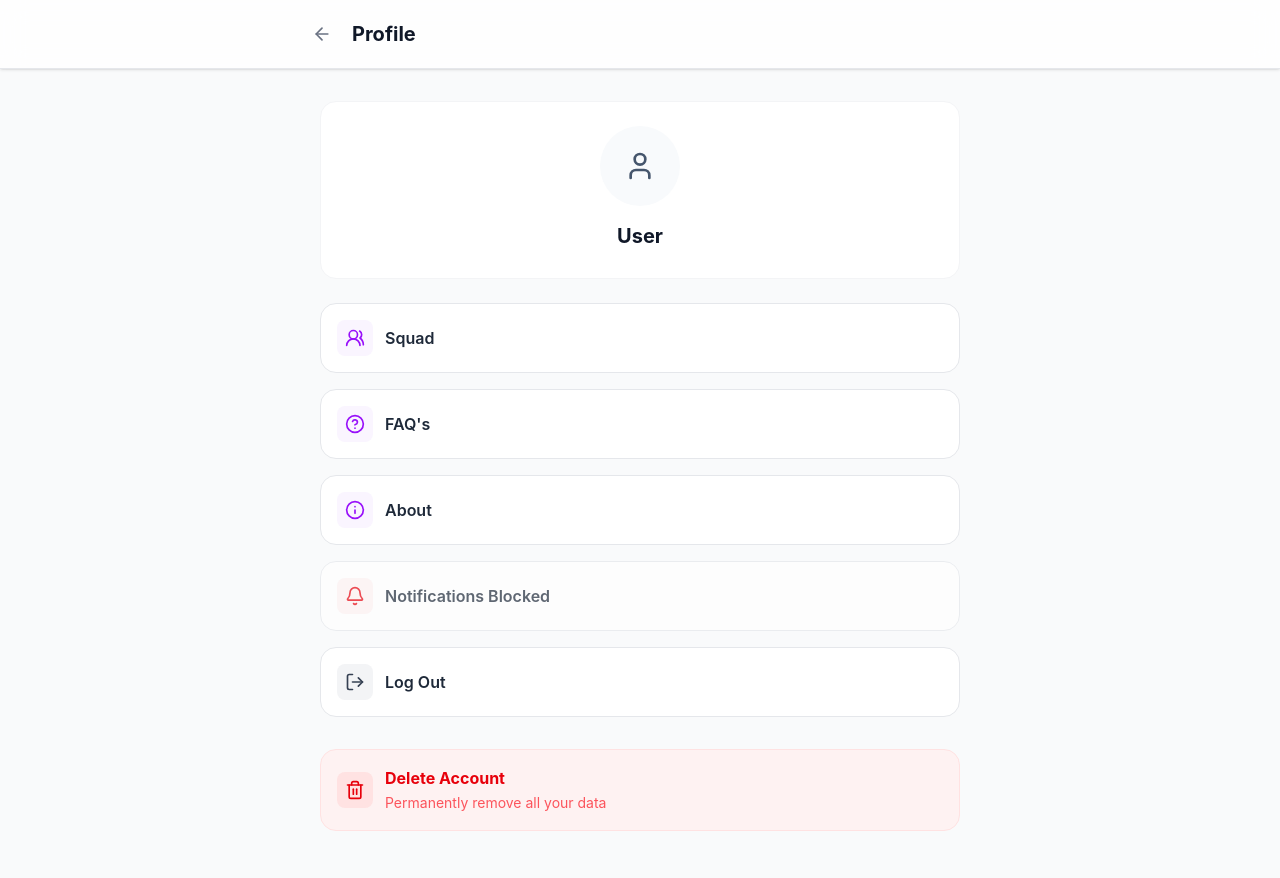
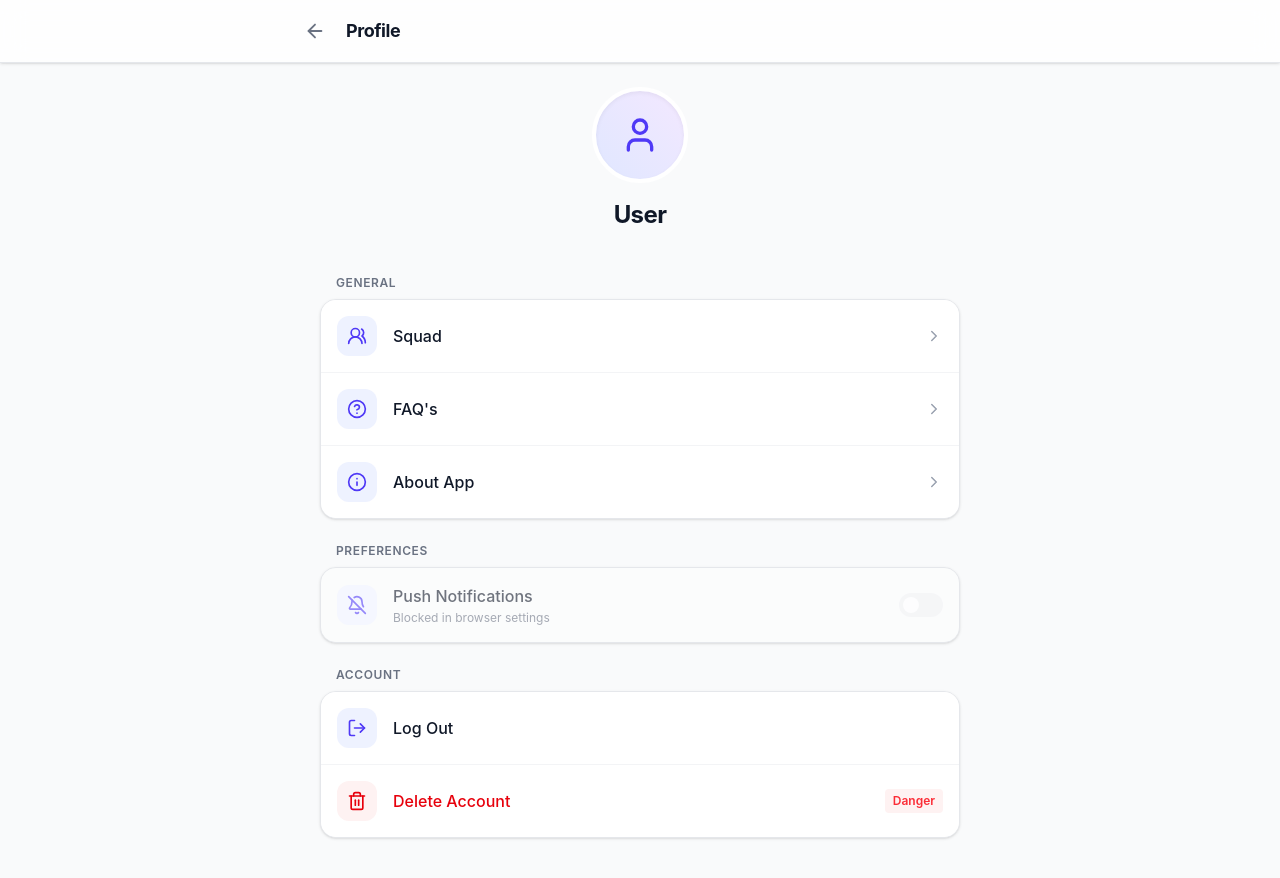
Before and after one commit to rickypanu/Remind.me, a React (Vite) app in the folder client/: page /profile in a window 1280 px wide. Shown: the top 878 px of the page. Built offline with nearby package versions, Linux system fonts and the light colour scheme; no server answers; sample sign-in values are in the browser's storage.

Commit message:
update profile page

```diff
--- a/client/src/pages/user/profile.jsx
+++ b/client/src/pages/user/profile.jsx
@@ -12,6 +12,8 @@ import {
   Info,
   HelpCircle,
   Users2,
+  ChevronRight,
+  BellOff
 } from "lucide-react";
 import api from "../../utils/api";
 
@@ -22,20 +24,48 @@ const urlBase64ToUint8Array = (base64String) => {
   return Uint8Array.from([...rawData].map((char) => char.charCodeAt(0)));
 };
 
+// Reusable UI Component for Menu Items
+const MenuItem = ({ icon: Icon, label, onClick, to, rightElement, danger, disabled, subLabel }) => {
+  const content = (
+    <div className={`flex items-center justify-between p-4 w-full text-left transition-colors ${disabled ? 'opacity-60 bg-gray-50' : 'bg-white hover:bg-gray-50 active:bg-gray-100'}`}>
+      <div className="flex items-center gap-4">
+        <div className={`p-2.5 rounded-xl ${danger ? 'bg-red-50 text-red-600' : 'bg-indigo-50 text-indigo-600'}`}>
+          <Icon size={20} />
+        </div>
+        <div className="flex flex-col">
+          <span className={`font-medium ${danger ? 'text-red-600' : 'text-gray-900'}`}>
+            {label}
+          </span>
+          {subLabel && <span className="text-xs text-gray-500 mt-0.5">{subLabel}</span>}
+        </div>
+      </div>
+      {rightElement || (!onClick && !disabled && <ChevronRight size={18} className="text-gray-400" />)}
+    </div>
+  );
+
+  if (to) {
+    return <Link to={to} className="block border-b border-gray-100 last:border-0">{content}</Link>;
+  }
+  return (
+    <button onClick={onClick} disabled={disabled} className="block w-full border-b border-gray-100 last:border-0">
+      {content}
+    </button>
+  );
+};
+
 export default function Profile() {
   const navigate = useNavigate();
   const [userInfo, setUserInfo] = useState(null);
   const [loading, setLoading] = useState(true);
   const [showDeleteConfirm, setShowDeleteConfirm] = useState(false);
+  const [showLogoutConfirm, setShowLogoutConfirm] = useState(false);
   const [deleteLoading, setDeleteLoading] = useState(false);
 
-  // Tracks basic browser permission status
   const [notificationStatus, setNotificationStatus] = useState(
     "Notification" in window ? Notification.permission : "unsupported",
   );
-
-  // NEW: Tracks if this specific device is actually subscribed
   const [isSubscribed, setIsSubscribed] = useState(false);
+  const [togglingPush, setTogglingPush] = useState(false);
 
   useEffect(() => {
     const fetchUser = async () => {
@@ -52,7 +82,6 @@ export default function Profile() {
     fetchUser();
   }, []);
 
-  // NEW: Check if this device already has an active subscription on load
   useEffect(() => {
     const checkSubscription = async () => {
       if ("serviceWorker" in navigator) {
@@ -85,11 +114,38 @@ export default function Profile() {
     }
   };
 
-  const subscribeUser = async () => {
+  const toggleNotifications = async () => {
+    if (notificationStatus === "unsupported") {
+      alert("This browser does not support desktop notifications");
+      return;
+    }
+
+    setTogglingPush(true);
+
     try {
+      if (isSubscribed) {
+        // Unsubscribe Flow
+        const registration = await navigator.serviceWorker.ready;
+        const subscription = await registration.pushManager.getSubscription();
+        if (subscription) {
+          await subscription.unsubscribe();
+          await api.post("/unsubscribe", {
+            subscription: subscription,
+            userId: userInfo.id,
+          });
+          setIsSubscribed(false);
+        }
+      } else {
+        // Subscribe Flow
+        let permission = notificationStatus;
+        if (permission !== "granted") {
+          permission = await Notification.requestPermission();
+          setNotificationStatus(permission);
+        }
+
+        if (permission === "granted") {
           const registration = await navigator.serviceWorker.ready;
           const publicKey = import.meta.env.VITE_VAPID_PUBLIC_KEY;
-
           const subscription = await registration.pushManager.subscribe({
             userVisibleOnly: true,
             applicationServerKey: urlBase64ToUint8Array(publicKey),
@@ -99,59 +155,27 @@ export default function Profile() {
             subscription: subscription,
             userId: userInfo.id,
           });
-
-      alert("Notifications are now active for this device!");
-      setIsSubscribed(true); // Update UI state
+          setIsSubscribed(true);
+        } else {
+          alert("Permission denied. You can enable them in your browser settings.");
+        }
+      }
     } catch (error) {
-      console.error("Failed to subscribe user:", error);
-      alert("Failed to enable notifications. Please check browser settings.");
+      console.error("Notification toggle failed:", error);
+      alert("Failed to update notification settings.");
+    } finally {
+      setTogglingPush(false);
     }
   };
 
-  const unsubscribeUser = async () => {
-    try {
-      const registration = await navigator.serviceWorker.ready;
-      const subscription = await registration.pushManager.getSubscription();
-
-      if (subscription) {
-        // 1. Tell the browser to stop pushing to this device
-        await subscription.unsubscribe();
-
-        // 2. Tell your backend to remove this device from the array
-        await api.post("/unsubscribe", {
-          subscription: subscription,
-          userId: userInfo.id,
-        });
-
-        alert("Notifications disabled for this device.");
-        setIsSubscribed(false); // Update UI state
-      }
-    } catch (error) {
-      console.error("Error unsubscribing", error);
-      alert("Failed to disable notifications.");
-    }
-  };
-
-  const requestNotificationPermission = async () => {
-    if (notificationStatus === "unsupported") {
-      alert("This browser does not support desktop notifications");
-      return;
-    }
-
-    const permission = await Notification.requestPermission();
-    setNotificationStatus(permission);
-
-    if (permission === "granted") {
-      await subscribeUser();
-    } else {
-      alert("Permission denied. You can enable them in your browser settings.");
-    }
-  };
-
+  // Modern Skeleton Loader
   if (loading) {
     return (
-      <div className="min-h-screen bg-gray-50 flex justify-center items-center">
-        <Loader2 className="animate-spin text-blue-600" size={32} />
+      <div className="min-h-screen bg-gray-50 pt-20 px-4 flex flex-col items-center">
+        <div className="h-24 w-24 rounded-full bg-gray-200 animate-pulse mb-4" />
+        <div className="h-6 w-32 bg-gray-200 animate-pulse rounded mb-2" />
+        <div className="h-4 w-48 bg-gray-200 animate-pulse rounded mb-8" />
+        <div className="w-full max-w-2xl bg-white rounded-2xl h-48 animate-pulse border border-gray-100" />
       </div>
     );
   }
@@ -159,201 +183,151 @@ export default function Profile() {
   return (
     <div className="min-h-screen bg-gray-50 pb-20">
       {/* Top Navigation */}
-      <nav className="sticky top-0 z-10 bg-white/80 backdrop-blur-md border-b border-gray-200 px-4 py-4 shadow-sm">
-        <div className="max-w-2xl mx-auto flex items-center justify-between">
-          <div className="flex items-center gap-3">
+      <nav className="sticky top-0 z-10 bg-white/80 backdrop-blur-md border-b border-gray-200 px-4 py-3 shadow-sm">
+        <div className="max-w-2xl mx-auto flex items-center gap-3">
           <Link
             to="/dashboard"
-              className="p-2 text-gray-500 hover:text-gray-900 hover:bg-gray-100 rounded-xl transition-all"
+            className="p-2 -ml-2 text-gray-500 hover:text-gray-900 hover:bg-gray-100 rounded-full transition-all"
           >
-              <ArrowLeft size={20} />
+            <ArrowLeft size={22} />
           </Link>
-            <h1 className="text-xl font-bold text-gray-900">Profile</h1>
-          </div>
+          <h1 className="text-lg font-bold text-gray-900 tracking-tight">Profile</h1>
         </div>
       </nav>
 
       {/* Main Content */}
-      <main className="max-w-2xl mx-auto px-4 mt-8">
-        {/* User Info Card */}
-        <div className="bg-white p-6 rounded-2xl border border-gray-100 mb-6 flex flex-col items-center text-center">
-          <div className="h-20 w-20 rounded-full bg-slate-50 flex items-center justify-center text-slate-600 mb-4">
-            <UserIcon size={32} />
+      <main className="max-w-2xl mx-auto px-4 mt-6">
+
+        {/* User Info Header */}
+        <div className="flex flex-col items-center text-center mb-10 mt-4">
+          <div className="h-24 w-24 rounded-full bg-gradient-to-tr from-indigo-100 to-purple-100 flex items-center justify-center text-indigo-600 mb-4 shadow-inner border-4 border-white">
+            <UserIcon size={40} />
           </div>
-
-          <h2 className="text-xl font-bold text-gray-900 capitalize">
+          <h2 className="text-2xl font-bold text-gray-900 capitalize tracking-tight">
             {userInfo?.username || "User"}
           </h2>
-          <p className="text-sm text-gray-500 mt-1">{userInfo?.email}</p>
+          <p className="text-gray-500 mt-1">{userInfo?.email}</p>
 
           {userInfo?.created_at && (
-            <div className="flex items-center gap-1.5 mt-5 px-3 py-1 bg-gray-50 text-gray-500 rounded-lg text-xs font-medium">
+            <div className="flex items-center gap-1.5 mt-4 px-4 py-1.5 bg-white border border-gray-200 text-gray-500 rounded-full text-xs font-medium shadow-sm">
               <CalendarDays size={14} />
               <span>
-                Member since{" "}
-                {new Date(userInfo.created_at).toLocaleDateString("en-US", {
-                  month: "long",
-                  year: "numeric",
-                })}
+                Joined {new Date(userInfo.created_at).toLocaleDateString("en-US", { month: "long", year: "numeric" })}
               </span>
             </div>
           )}
         </div>
 
-        {/* Actions Section */}
-        <div className="space-y-4">
-          {/* Squad */}
-          <Link
-            to="/squad"
-            className="w-full flex items-center justify-between p-4 bg-white border border-gray-200 rounded-2xl hover:border-gray-300 hover:shadow-sm transition-all text-left"
+        <div className="space-y-6">
+
+          {/* Section 1: General */}
+          <div>
+            <h3 className="px-4 text-xs font-semibold text-gray-500 uppercase tracking-wider mb-2">General</h3>
+            <div className="bg-white border border-gray-200 rounded-2xl overflow-hidden shadow-sm">
+              <MenuItem icon={Users2} label="Squad" to="/squad" />
+              <MenuItem icon={HelpCircle} label="FAQ's" to="/faqs" />
+              <MenuItem icon={Info} label="About App" to="/about" />
+            </div>
+          </div>
+
+          {/* Section 2: Preferences */}
+          <div>
+            <h3 className="px-4 text-xs font-semibold text-gray-500 uppercase tracking-wider mb-2">Preferences</h3>
+            <div className="bg-white border border-gray-200 rounded-2xl overflow-hidden shadow-sm">
+              <MenuItem
+                icon={notificationStatus === "denied" ? BellOff : Bell}
+                label="Push Notifications"
+                subLabel={notificationStatus === "denied" ? "Blocked in browser settings" : "Receive updates on this device"}
+                onClick={toggleNotifications}
+                disabled={notificationStatus === "denied" || togglingPush}
+                rightElement={
+                  <button
+                    className={`relative inline-flex h-6 w-11 items-center rounded-full transition-colors focus:outline-none focus:ring-2 focus:ring-indigo-500 focus:ring-offset-2 ${isSubscribed ? 'bg-indigo-600' : 'bg-gray-200'} ${notificationStatus === 'denied' ? 'opacity-50 cursor-not-allowed' : 'cursor-pointer'}`}
                   >
-            <div className="flex items-center gap-3">
-              <div className="p-2 bg-purple-50 text-purple-600 rounded-lg">
-                <Users2 size={20} />
+                    <span className={`inline-block h-4 w-4 transform rounded-full bg-white transition-transform ${isSubscribed ? 'translate-x-6' : 'translate-x-1'}`} />
+                  </button>
+                }
+              />
             </div>
-              <span className="font-semibold text-gray-800">Squad</span>
           </div>
-          </Link>
-          {/* faq's */}
-          <Link
-            to="/faqs"
-            className="w-full flex items-center justify-between p-4 bg-white border border-gray-200 rounded-2xl hover:border-gray-300 hover:shadow-sm transition-all text-left"
+
+          {/* Section 3: Account */}
+          <div>
+            <h3 className="px-4 text-xs font-semibold text-gray-500 uppercase tracking-wider mb-2">Account</h3>
+            <div className="bg-white border border-gray-200 rounded-2xl overflow-hidden shadow-sm">
+
+              {/* Log Out UI */}
+              {!showLogoutConfirm ? (
+                <MenuItem
+                  icon={LogOut}
+                  label="Log Out"
+                  onClick={() => setShowLogoutConfirm(true)}
+                />
+              ) : (
+                <div className="p-5 bg-gray-50 border-b border-gray-100 animate-in fade-in slide-in-from-top-2 duration-300">
+                  <div className="mb-4">
+                    <h3 className="font-bold text-gray-900 text-sm">Log out of your account?</h3>
+                    <p className="text-xs text-gray-500 mt-1">You will need to sign back in to access your data.</p>
+                  </div>
+                  <div className="flex gap-3">
+                    <button
+                      onClick={() => setShowLogoutConfirm(false)}
+                      className="flex-1 py-2 bg-white border border-gray-200 text-gray-700 rounded-xl text-sm font-semibold hover:bg-gray-100 transition-colors shadow-sm"
                     >
-            <div className="flex items-center gap-3">
-              <div className="p-2 bg-purple-50 text-purple-600 rounded-lg">
-                <HelpCircle size={20} />
+                      Cancel
+                    </button>
+                    <button
+                      onClick={handleLogout}
+                      className="flex-1 py-2 bg-gray-900 text-white rounded-xl text-sm font-semibold hover:bg-gray-800 transition-colors shadow-sm"
+                    >
+                      Yes, Log Out
+                    </button>
                   </div>
-              <span className="font-semibold text-gray-800">FAQ's</span>
                 </div>
-          </Link>
-          {/* About App Link */}
-          <Link
-            to="/about"
-            className="w-full flex items-center justify-between p-4 bg-white border border-gray-200 rounded-2xl hover:border-gray-300 hover:shadow-sm transition-all text-left"
-          >
-            <div className="flex items-center gap-3">
-              <div className="p-2 bg-purple-50 text-purple-600 rounded-lg">
-                <Info size={20} />
-              </div>
-              <span className="font-semibold text-gray-800">About</span>
-            </div>
-          </Link>
-
-          {/* Dynamic Notification Button - Toggles based on isSubscribed */}
-          {isSubscribed ? (
-            <button
-              onClick={unsubscribeUser}
-              className="w-full flex items-center justify-between p-4 bg-white border border-gray-200 rounded-2xl hover:border-gray-300 hover:shadow-sm transition-all text-left"
-            >
-              <div className="flex items-center gap-3">
-                <div className="p-2 bg-red-50 text-red-600 rounded-lg">
-                  <Bell size={20} />
-                </div>
-                <span className="font-semibold text-gray-800">
-                  Disable Notifications
-                </span>
-              </div>
-            </button>
-          ) : (
-            <button
-              onClick={requestNotificationPermission}
-              disabled={notificationStatus === "denied"}
-              className={`w-full flex items-center justify-between p-4 bg-white border border-gray-200 rounded-2xl transition-all text-left ${
-                notificationStatus === "denied"
-                  ? "opacity-70 cursor-default bg-gray-50"
-                  : "hover:border-gray-300 hover:shadow-sm"
-              }`}
-            >
-              <div className="flex items-center gap-3">
-                <div
-                  className={`p-2 rounded-lg ${
-                    notificationStatus === "denied"
-                      ? "bg-red-50 text-red-600"
-                      : "bg-blue-50 text-blue-600"
-                  }`}
-                >
-                  <Bell size={20} />
-                </div>
-                <span className="font-semibold text-gray-800">
-                  {notificationStatus === "denied"
-                    ? "Notifications Blocked"
-                    : "Enable Notifications"}
-                </span>
-              </div>
-            </button>
               )}
 
-          {/* Logout Button */}
-          <button
-            onClick={handleLogout}
-            className="w-full flex items-center justify-between p-4 bg-white border border-gray-200 rounded-2xl hover:border-gray-300 hover:shadow-sm transition-all text-left"
-          >
-            <div className="flex items-center gap-3">
-              <div className="p-2 bg-gray-100 text-gray-700 rounded-lg">
-                <LogOut size={20} />
-              </div>
-              <span className="font-semibold text-gray-800">Log Out</span>
-            </div>
-          </button>
-
-          {/* Delete Account Section */}
-          <div className="p-4 bg-red-50 border border-red-100 rounded-2xl mt-8">
+              {/* Delete Account UI */}
               {!showDeleteConfirm ? (
-              <button
+                <MenuItem
+                  icon={Trash2}
+                  label="Delete Account"
+                  danger
                   onClick={() => setShowDeleteConfirm(true)}
-                className="w-full flex items-center gap-3 text-red-600 hover:text-red-700 transition-colors"
-              >
-                <div className="p-2 bg-red-100 rounded-lg">
-                  <Trash2 size={20} />
-                </div>
-                <div className="text-left flex-1">
-                  <span className="font-bold block">Delete Account</span>
-                  <span className="text-sm text-red-500/80">
-                    Permanently remove all your data
-                  </span>
-                </div>
-              </button>
+                  rightElement={<span className="text-xs font-semibold text-red-500 bg-red-50 px-2 py-1 rounded">Danger</span>}
+                />
               ) : (
-              <div className="animate-in fade-in slide-in-from-top-2 duration-200">
-                <div className="flex items-start gap-3 mb-4">
-                  <AlertTriangle
-                    className="text-red-500 shrink-0 mt-0.5"
-                    size={20}
-                  />
+                <div className="p-5 bg-red-50 border-t border-red-100 animate-in fade-in slide-in-from-top-2 duration-300">
+                  <div className="flex items-start gap-3 mb-5">
+                    <AlertTriangle className="text-red-500 shrink-0 mt-0.5" size={20} />
                     <div>
-                    <h3 className="font-bold text-red-700">
-                      Are you absolutely sure?
-                    </h3>
-                    <p className="text-sm text-red-600 mt-1">
-                      This action cannot be undone. All your reminders and data
-                      will be permanently deleted.
+                      <h3 className="font-bold text-red-700 text-sm">Are you absolutely sure?</h3>
+                      <p className="text-xs text-red-600 mt-1 leading-relaxed">
+                        This action cannot be undone. All your reminders and data will be permanently deleted from our servers.
                       </p>
                     </div>
                   </div>
                   <div className="flex gap-3">
                     <button
                       onClick={() => setShowDeleteConfirm(false)}
-                    className="flex-1 py-2.5 bg-white border border-gray-200 text-gray-700 rounded-xl font-semibold hover:bg-gray-50 transition-colors"
+                      className="flex-1 py-2 bg-white border border-gray-200 text-gray-700 rounded-xl text-sm font-semibold hover:bg-gray-50 transition-colors shadow-sm"
                       disabled={deleteLoading}
                     >
                       Cancel
                     </button>
                     <button
                       onClick={handleDeleteAccount}
-                    className="flex-1 py-2.5 bg-red-600 text-white rounded-xl font-semibold hover:bg-red-700 transition-colors flex justify-center items-center"
+                      className="flex-1 py-2 bg-red-600 text-white rounded-xl text-sm font-semibold hover:bg-red-700 transition-colors shadow-sm flex justify-center items-center"
                       disabled={deleteLoading}
                     >
-                    {deleteLoading ? (
-                      <Loader2 size={18} className="animate-spin" />
-                    ) : (
-                      "Yes, Delete My Account"
-                    )}
+                      {deleteLoading ? <Loader2 size={16} className="animate-spin" /> : "Delete My Data"}
                     </button>
                   </div>
                 </div>
               )}
             </div>
           </div>
+
+        </div>
       </main>
     </div>
   );
```
Lines whose indentation alone changed are shown as unchanged.
